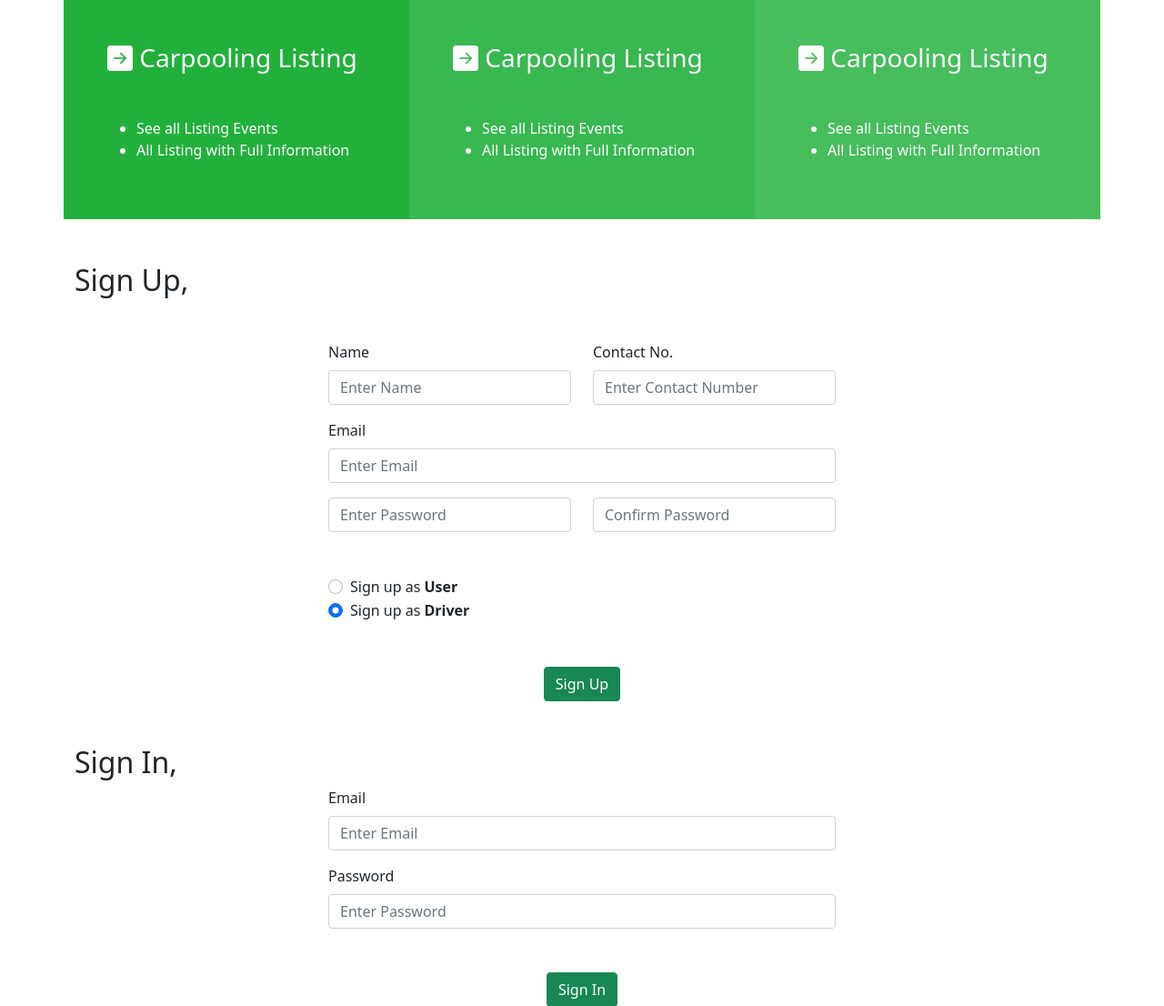
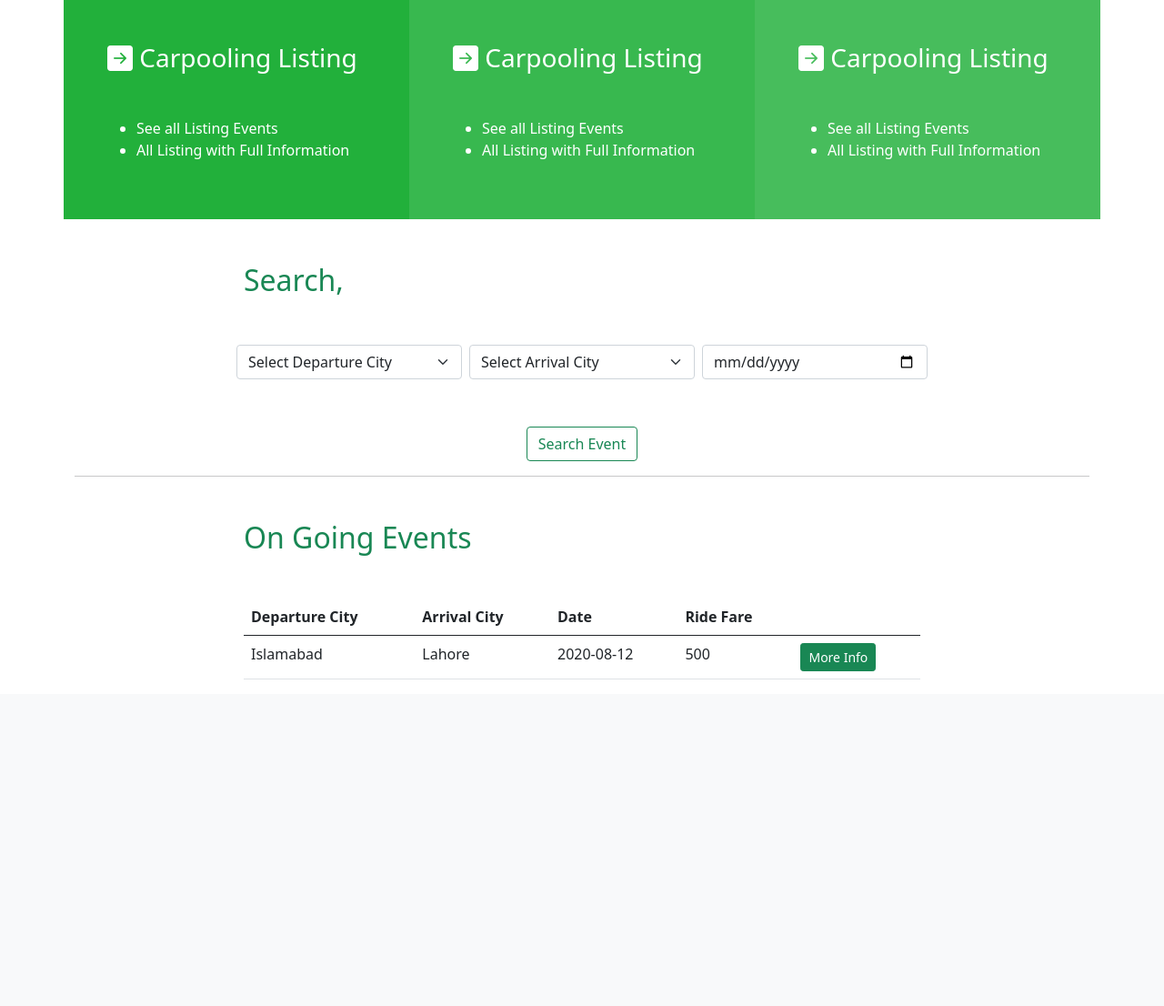
Before and after one commit to bilal-ali-github/carpool, a PHP site: page / in a window 1280 px wide. Shown: the part 641-1747 px from the top of the page at 91% size. After the commit the page ends 1388 px from the top, so only its background shows below. Run offline with PHP 8.4, Linux system fonts and the light colour scheme; some libraries are stand-ins or nearby versions.

Commit message:
Index updated

```diff
--- a/driver-profile.html
+++ b/driver-profile.html
@@ -33,7 +33,7 @@
 
     <main class="container">
         <section class="mt-5">
-            <div class="col-sm-8 m-auto">
+            <div class="col-lg-8 m-auto">
                 <div class="row">
                     <div class="col-sm-6">
                         <div class="row">
--- a/index.html
+++ b/index.html
@@ -18,25 +18,26 @@
             <a class="navbar-brand ms-sm-5" href="#">
                 <h2 class="text-success">Intercity Carpooling</h2>
             </a>
-            <button class="navbar-toggler" type="button" data-bs-toggle="collapse" data-bs-target="#navbarSupportedContent" aria-controls="navbarSupportedContent" aria-expanded="false" aria-label="Toggle navigation">
+            <button class="navbar-toggler" type="button" data-bs-toggle="collapse"
+                data-bs-target="#navbarSupportedContent" aria-controls="navbarSupportedContent" aria-expanded="false"
+                aria-label="Toggle navigation">
                 <span class="navbar-toggler-icon"></span>
             </button>
             <div class="collapse navbar-collapse" id="navbarSupportedContent">
                 <ul class="navbar-nav me-auto mb-2 mb-lg-0">
                 </ul>
                 <div class=" me-5">
-                    <a href="" class="text-success text-decoration-none me-2">Sign Up</a>
-                    <a href="" class="text-success text-decoration-none">Sign In</a>
+                    <a href="" class="text-success text-decoration-none me-2" data-bs-toggle="modal"
+                        data-bs-target="#exampleModalToggle2">Sign Up</a>
+                    <a href="" class="text-success text-decoration-none" data-bs-toggle="modal"
+                        data-bs-target="#exampleModalToggle">Sign In</a>
                 </div>
             </div>
     </nav>
 
-    <div class="bg-image" style="background-image: url('main.jpg'); height: 80vh;">
-    </div>
+    <header class="bg-image" style="background-image: url('main.jpg'); height: 80vh;">
+    </header>
 
-
-
-    <div class="">
     <div class="container">
         <div class="row" style="min-height: 10rem;">
             <div class="col-sm p-5" style="background-color: #19ad34f5;">
@@ -63,60 +64,18 @@
         </div>
     </div>
 
-        <main class="container">
+
+    <div class="modal fade" id="exampleModalToggle" aria-hidden="true" aria-labelledby="exampleModalToggleLabel"
+        tabindex="-1">
+        <div class="modal-dialog modal-dialog-centered">
+            <div class="modal-content">
+                <div class="modal-header">
+                    <h5 class="modal-title" id="exampleModalToggleLabel">Please Sign In to Continue</h5>
+                    <button type="button" class="btn-close" data-bs-dismiss="modal" aria-label="Close"></button>
+                </div>
+                <div class="modal-body">
                     <section class="mt-5">
-                <h2 class="">Sign Up,</h2>
-                <form action="" method="post">
-                    <div class="mb-3 col-sm-6 m-auto mt-5 ">
-                        <div class="row">
-                            <div class="col">
-                                <label for="username" class="form-label ">Name</label>
-                                <input type="text" class="form-control" placeholder="Enter Name" aria-label="Name" name="username">
-                            </div>
-                            <div class="col">
-                                <label for="number" class="form-label">Contact No.</label>
-                                <input type="tel" class="form-control" placeholder="Enter Contact Number" name="number">
-                            </div>
-                        </div>
-                    </div>
-                    <div class="mb-3 col-sm-6 m-auto">
-                        <label for="email" class="form-label ">Email</label>
-                        <input type="email" class="form-control" placeholder="Enter Email" name="email">
-                    </div>
-                    <div class="mb-3 col-sm-6 m-auto">
-                        <div class="row">
-                            <div class="col">
-                                <input type="password" class="form-control" placeholder="Enter Password" aria-label="Password" name="password">
-                            </div>
-                            <div class="col">
-                                <input type="password" class="form-control" placeholder="Confirm Password" aria-label="Password" name="confrm_password">
-                            </div>
-                        </div>
-                    </div>
-                    <div class="mt-5 col-sm-6 m-auto">
-                        <div class="form-check">
-                            <input class="form-check-input" type="radio" name="role" id="flexRadioDefault1">
-                            <label class="form-check-label" for="flexRadioDefault1">
-                              Sign up as <b> User</b>
-                            </label>
-                        </div>
-                        <div class="form-check">
-                            <input class="form-check-input" type="radio" name="role" id="flexRadioDefault2" checked>
-                            <label class="form-check-label" for="flexRadioDefault2">
-                                Sign up as <b> Driver</b>
-                            </label>
-                        </div>
-                    </div>
-                    <div class="col-sm-6 m-auto">
-                        <div class="text-center ">
-                            <button id="submit" type="button " class="btn btn-success btn-md mt-5 ">Sign
-                                Up</button>
-                        </div>
-                    </div>
-                </form>
-            </section>
-            <section class="mt-5">
-                <h2 class="">Sign In,</h2>
+                        <h2 class="ms-3 mb-4 text-success">Sign In,</h2>
                         <form action="" method="post">
                             <div class="mb-3 col-sm-6 m-auto">
                                 <label for="email" class="form-label ">Email</label>
@@ -126,23 +85,112 @@
                                 <div class="row">
                                     <div class="col">
                                         <label for="password" class="form-label">Password</label>
-                                <input type="password" class="form-control" placeholder="Enter Password" aria-label="Password" name="password">
+                                        <input type="password" class="form-control" placeholder="Enter Password"
+                                            aria-label="Password" name="password">
                                     </div>
                                 </div>
                                 <div class="col-sm-6 m-auto">
                                     <div class="text-center ">
-                                <button id="submit" type="button " class="btn btn-success btn-md mt-5 ">Sign In
+                                        <button id="submit-in" type="button " class="btn btn-success btn-md mt-5 ">Sign
+                                            In
                                         </button>
                                     </div>
                                 </div>
                             </div>
                         </form>
+                        <div class="mt-5">
+                            <a href="" class="text-success" data-bs-target="#exampleModalToggle2" data-bs-toggle="modal"
+                                data-bs-dismiss="modal">
+                                <p>Don't have an account ? <br> Sign Up Here Easily !</p>
+                            </a>
+                        </div>
                     </section>
+                </div>
+                <div class="modal-footer">
 
+                </div>
+            </div>
+        </div>
+    </div>
+    <div class="modal fade" id="exampleModalToggle2" aria-hidden="true" aria-labelledby="exampleModalToggleLabel2"
+        tabindex="-1">
+        <div class="modal-dialog modal-dialog-centered">
+            <div class="modal-content">
+                <div class="modal-header">
+                    <h5 class="modal-title" id="exampleModalToggleLabel2">Please Sign Up to Continue</h5>
+                    <button type="button" class="btn-close" data-bs-dismiss="modal" aria-label="Close"></button>
+                </div>
+                <div class="modal-body">
                     <section class="mt-5">
-                <h2 class="text-success">Search,</h2>
+                        <h2 class="text-success">Sign Up,</h2>
+                        <form action="" method="post">
+                            <div class="mb-3 col-sm-10 m-auto mt-5">
+                                <div class="row">
+                                    <div class="col">
+                                        <label for="username" class="form-label ">Name</label>
+                                        <input type="text" class="form-control" placeholder="Enter Name"
+                                            aria-label="Name" name="username">
+                                    </div>
+                                    <div class="col">
+                                        <label for="number" class="form-label">Contact No.</label>
+                                        <input type="tel" class="form-control" placeholder="Enter Contact Number"
+                                            name="number">
+                                    </div>
+                                </div>
+                            </div>
+                            <div class="mb-3 col-sm-10 m-auto">
+                                <label for="email" class="form-label ">Email</label>
+                                <input type="email" class="form-control" placeholder="Enter Email" name="email">
+                            </div>
+                            <div class="mb-3 col-sm-10 m-auto">
+                                <div class="row">
+                                    <div class="col">
+                                        <input type="password" class="form-control" placeholder="Enter Password"
+                                            aria-label="Password" name="password">
+                                    </div>
+                                    <div class="col">
+                                        <input type="password" class="form-control" placeholder="Confirm Password"
+                                            aria-label="Password" name="confrm_password">
+                                    </div>
+                                </div>
+                            </div>
+                            <div class="mt-5 col-sm-10 m-auto">
+                                <div class="form-check">
+                                    <input class="form-check-input" type="radio" name="role" id="flexRadioDefault1">
+                                    <label class="form-check-label" for="flexRadioDefault1">
+                                        Sign up as <b> User</b>
+                                    </label>
+                                </div>
+                                <div class="form-check">
+                                    <input class="form-check-input" type="radio" name="role" id="flexRadioDefault2"
+                                        checked>
+                                    <label class="form-check-label" for="flexRadioDefault2">
+                                        Sign up as <b> Driver</b>
+                                    </label>
+                                </div>
+                            </div>
+                            <div class="col-sm-6 m-auto">
+                                <div class="text-center ">
+                                    <button id="submit-up" type="button " class="btn btn-success btn-md mt-5 ">Sign
+                                        Up</button>
+                                </div>
+                            </div>
+                        </form>
+                    </section>
+                </div>
+                <div class="modal-footer">
+
+                </div>
+            </div>
+        </div>
+    </div>
+
+
+    <main class="container">
+        <section class="mt-5">
             <form action="" method="post">
                 <div class="mt-4 col-sm-8 m-auto">
+                    <h2 class="text-success mb-5">Search,</h2>
                     <div class="row">
                         <div class="p-1 col-sm-4">
                             <select class="form-select" id="departure_city">
@@ -165,7 +213,8 @@
                         </div>
                     </div>
                     <div class="text-center ">
-                            <button id="submit" type="button " class="btn btn-outline-success btn-md mt-5 " onclick="">Search Event</button>
+                        <button id="submit" type="button " class="btn btn-outline-success btn-md mt-5 "
+                            onclick="">Search Event</button>
                     </div>
                 </div>
             </form>
@@ -174,8 +223,8 @@
         <hr>
 
         <section class="mt-5">
-                <h2 class="text-success">On Going Events</h2>
             <div class="col-sm-8 m-auto mt-4 table-responsive">
+                <h2 class="text-success mb-5">On Going Events</h2>
                 <table class="table table-hover">
                     <thead>
                         <th>
@@ -208,7 +257,8 @@
                             500
                         </td>
                         <td>
-                                <button class="btn btn-sm btn-success">More Info</button>
+                            <button class="btn btn-sm btn-success" data-bs-toggle="modal"
+                                data-bs-target="#exampleModalToggle">More Info</button>
                         </td>
                     </tbody>
                 </table>
@@ -216,10 +266,8 @@
         </section>
 
     </main>
-    </div>
 
     <script src="./node_modules/bootstrap/dist/js/bootstrap.min.js"></script>
-    <script src="./node_modules/mdb-ui-kit/js/mdb.min.js"></script>
 </body>
 
 </html>
--- a/package.json
+++ b/package.json
@@ -15,6 +15,7 @@
     "dependencies": {
         "bootstrap": "^5.1.0",
         "bootstrap-icons": "^1.5.0",
+        "jquery": "^3.6.0",
         "mdb-ui-kit": "^3.9.0"
     }
 }
--- a/styles/styles.css
+++ b/styles/styles.css
@@ -19,5 +19,9 @@
     background-color: #19ad34cc;
 }
 
+.display{
+    display: none;
+}
+
 
 /* #198754 */
--- a/user-interface.html
+++ b/user-interface.html
@@ -33,6 +33,7 @@
     </header>
 
     <main class="container">
+        <div class="col-lg-8 m-auto">
             <section class="mt-5">
                 <div class="row">
                     <div class="col-sm-6">
@@ -47,14 +48,14 @@
                         </div>
                     </div>
                     <div class="col-sm-6 align-self-center">
-                    <h6 class="">Responses</h6>
+                        <h6 class="ms-5 py-5">Responses</h6>
                     </div>
                 </div>
             </section>
             <section class="mt-5">
                 <h2 class="">Search,</h2>
                 <form action="" method="post">
-                <div class="mt-4 col-sm-8 m-auto">
+                    <div class="mt-4 col-sm m-auto">
                         <div class="row">
                             <div class="p-1 col-sm-4">
                                 <select class="form-select" id="departure_city">
@@ -82,6 +83,7 @@
                     </div>
                 </form>
             </section>
+        </div>
 
         <hr>
 
```
Lines whose indentation alone changed are shown as unchanged.
